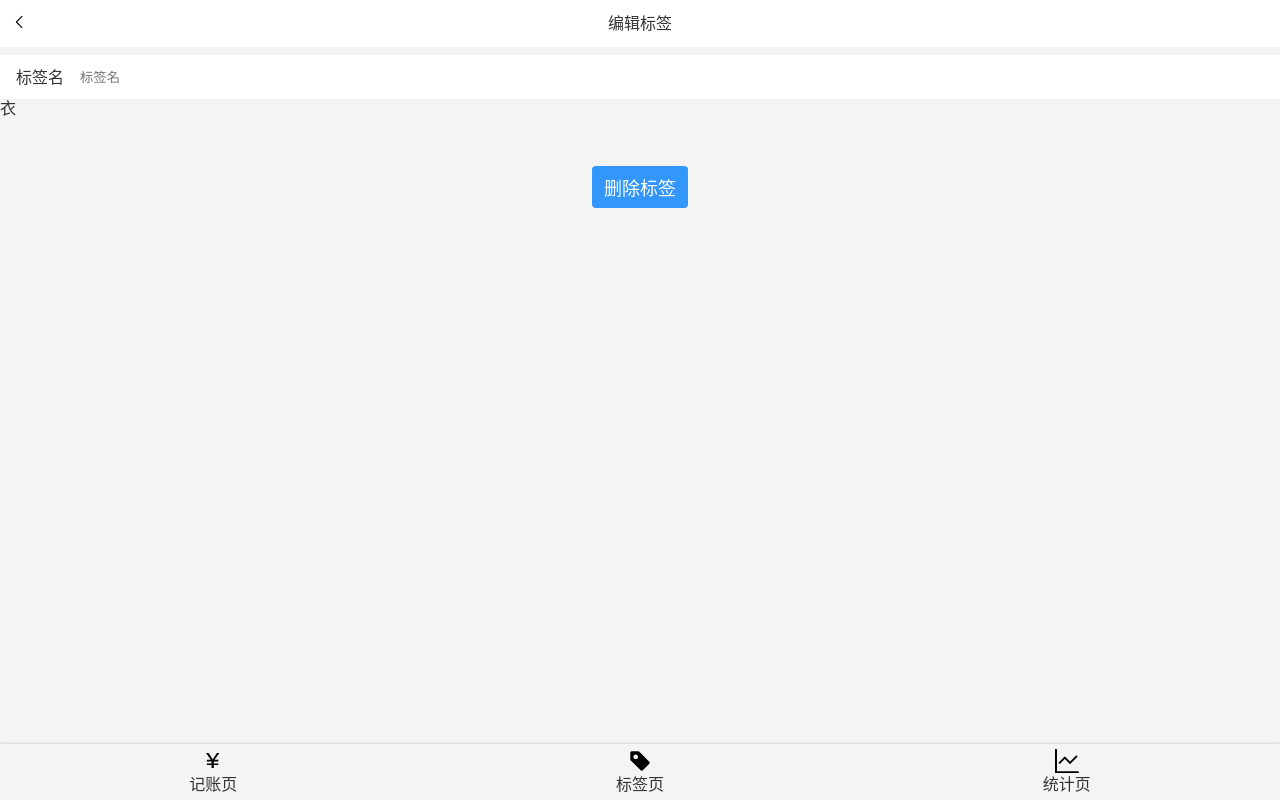
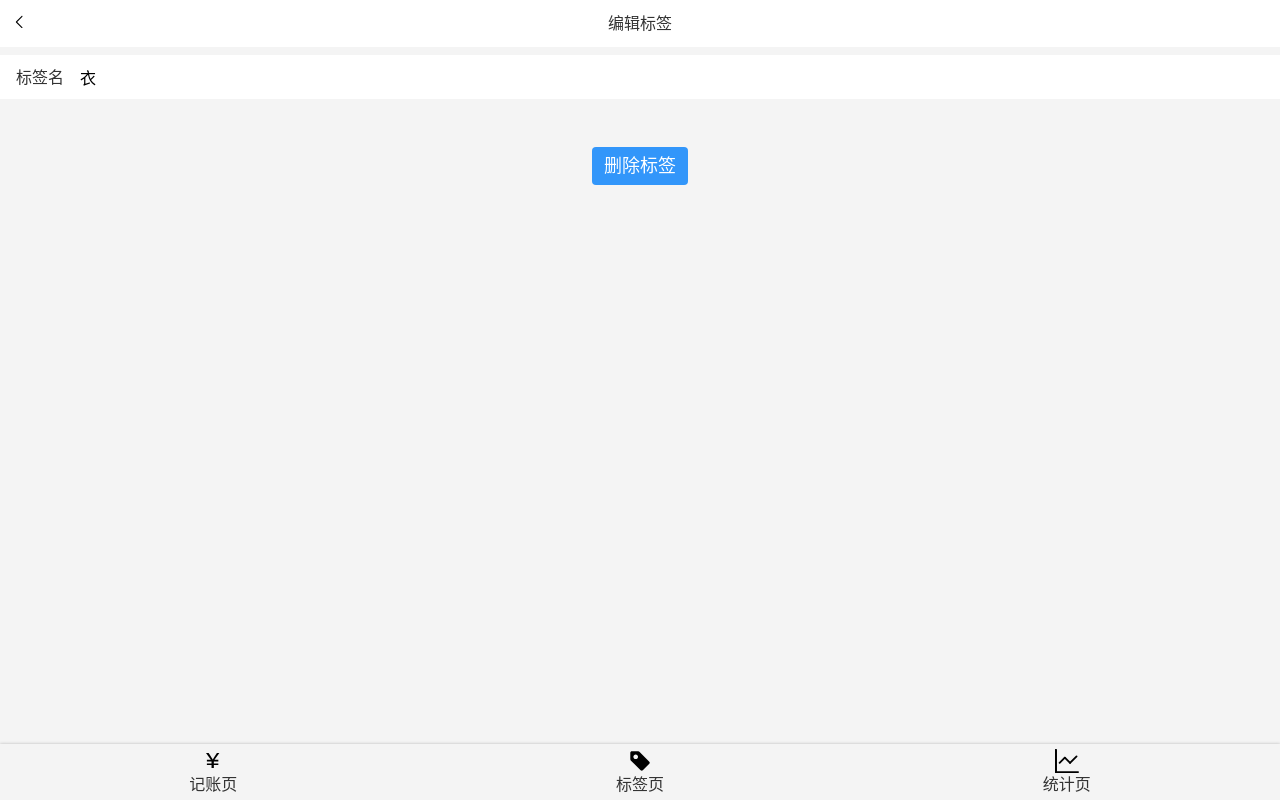
Before and after one commit to wbs99/React-Money, a React app: page /#/tags/1 in a window 1280 px wide. Built offline with nearby package versions, Linux system fonts and the light colour scheme.

Commit message:
编辑 tag 名称

```diff
--- a/src/index.scss
+++ b/src/index.scss
@@ -27,8 +27,9 @@ body {
   font-size: 16px;
   background-color: #f4f4f4;
 }
-button {
-  font-family: inherit;
+button,
+input {
+  font: inherit;
 }
 :focus {
   outline: none;
--- a/src/useTags.tsx
+++ b/src/useTags.tsx
@@ -13,10 +13,30 @@ const useTags = () => {
 
   const findTag = (id: number) => tags.filter(tag => tag.id === id)[0]
 
+  const findIndex = (id: number) => {
+    let result = -1
+    for (let i = 0; i < tags.length; i++) {
+      if (tags[i].id === id) {
+        result = i
+        break
+      }
+    }
+    return result
+  }
+
+  const updateTag = (id: number, tagName: string) => {
+    const index = findIndex(id)
+    const tagsClone = JSON.parse(JSON.stringify(tags))
+    tagsClone.splice(index, 1, { id: id, name: tagName })
+    setTags(tagsClone)
+  }
+
   return {
     tags,
     setTags,
     findTag,
+    findIndex,
+    updateTag,
   }
 }
 export { useTags }
--- a/src/views/Tag.tsx
+++ b/src/views/Tag.tsx
@@ -27,7 +27,7 @@ const InputWrapper = styled.div`
 `
 
 const Tag: React.FC = () => {
-  const { findTag } = useTags()
+  const { findTag, updateTag } = useTags()
 
   let { id } = useParams<Params>()
   const tag = findTag(parseInt(id))
@@ -39,9 +39,17 @@ const Tag: React.FC = () => {
         <Icon></Icon>
       </Topbar>
       <InputWrapper>
-        <Input label="标签名" type="text" placeholder="标签名" />
+        <Input
+          label="标签名"
+          type="text"
+          placeholder="标签名"
+          value={tag.name}
+          onChange={e => {
+            updateTag(tag.id, e.target.value)
+          }}
+        />
       </InputWrapper>
-      <div>{tag.name}</div>
+
       <Center>
         <Space />
         <Space />
```
